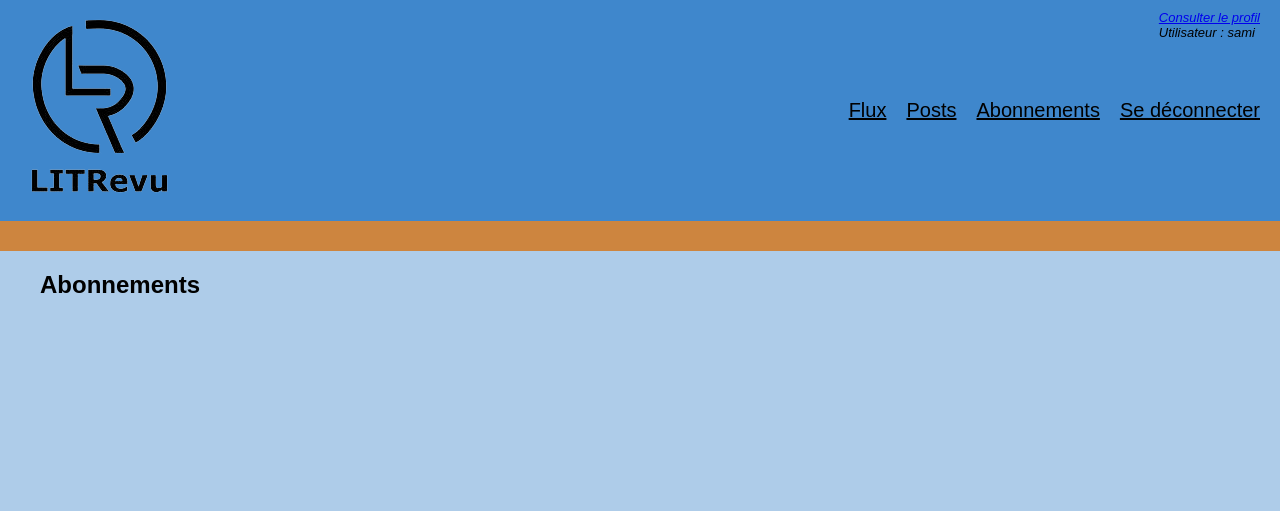
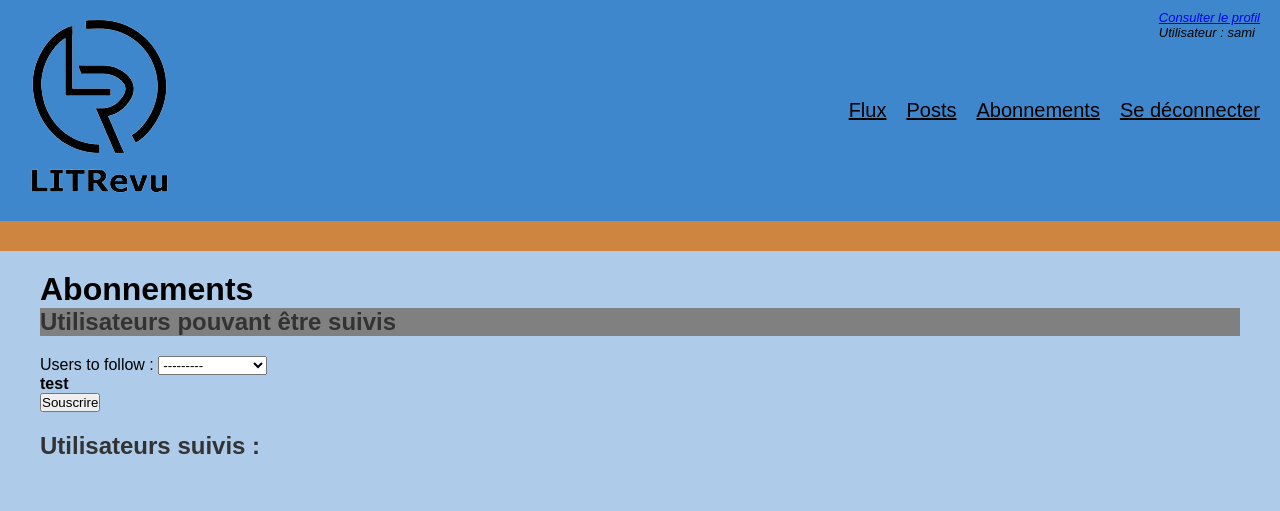
Before and after one commit to samichelly/P9__Django_web_app, a Django app: page /subscription/ in a window 1280 px wide. Shown: the top 511 px of the page. Run offline with Django 4.2, Linux system fonts and the light colour scheme; a user stored in the database is signed in; data comes from the database, SQL or seed files in the repository; both versions use the stored data as it was after the commit.

Commit message:
Ajout de la logique des souscriptions aux autres utilisateurs : possibilité de s'abonner et de se désabonner

```diff
--- a/LITReview/LITReview/urls.py
+++ b/LITReview/LITReview/urls.py
@@ -30,6 +30,13 @@
     path("logout/", views.signout, name="logout"),
     path("home/", views.home, name="home"),
     path("subscription/", views.subscription, name="subscription"),
+    path(
+        "subscription/<int:user_id>/<str:action>/",
+        views.subscription,
+        name="subscription",
+    ),
+    path('unfollow/<int:user_id_to_unfollow>/', views.unfollow_user, name='unfollow_user'),
+
     path("posts/", views.posts, name="posts"),
     path("profile/", views.profile, name="profile"),
     path("create_ticket/", views.create_ticket, name="create_ticket"),
@@ -39,9 +46,16 @@
     path("edit_review/<int:review_id>/", views.edit_review, name="edit_review"),
     path("delete_ticket/<int:post_id>/", views.delete_ticket, name="delete_ticket"),
     path("delete_review/<int:post_id>/", views.delete_review, name="delete_review"),
-    path('change_password/', auth_views.PasswordChangeView.as_view(), name='password_change'),
-    path('password_change_done/', auth_views.PasswordChangeDoneView.as_view(), name='password_change_done'),
-
+    path(
+        "change_password/",
+        auth_views.PasswordChangeView.as_view(),
+        name="password_change",
+    ),
+    path(
+        "password_change_done/",
+        auth_views.PasswordChangeDoneView.as_view(),
+        name="password_change_done",
+    ),
 ]
 
 if settings.DEBUG:
--- a/LITReview/app_books/forms.py
+++ b/LITReview/app_books/forms.py
@@ -1,7 +1,7 @@
 from django.contrib.auth.forms import UserCreationForm, AuthenticationForm
 from django.contrib.auth.models import User
 from django import forms
-from .models import Ticket, Review
+from .models import Ticket, Review, UserFollows
 
 
 class SignUpForm(UserCreationForm):
@@ -41,3 +41,25 @@
     class Meta:
         model = Review
         fields = ["headline", "rating", "body"]
+
+
+class SubscriptionForm(forms.Form):
+    users_to_follow = forms.ModelChoiceField(
+        queryset=None,
+        widget=forms.Select(attrs={"class": "form-control"}),
+    )
+    is_following = forms.BooleanField(
+        required=False,
+        initial=True,
+        widget=forms.HiddenInput(),
+    )
+
+    def __init__(self, *args, **kwargs):
+        users_to_follow = kwargs.pop("users_to_follow", None)
+        super().__init__(*args, **kwargs)
+        self.fields["users_to_follow"].queryset = users_to_follow
+
+    class Meta:
+        model = UserFollows
+        fields = ["users_to_follow"]
+        exclude = ["is_following"]
--- a/LITReview/app_books/static/styles.css
+++ b/LITReview/app_books/static/styles.css
@@ -252,3 +252,21 @@
 .default-button:hover {
     background-color: #bbb;
 }
+
+
+/* Subscription */
+/* styles.css */
+
+.users-heading {
+    font-size: 24px;
+    color: #333;
+    margin-bottom: 20px;
+    background-color: gray;
+}
+
+.followed-heading {
+    font-size: 24px;
+    color: #333;
+    margin-top: 20px;
+    margin-bottom: 20px;
+}
--- a/LITReview/app_books/templates/posts.html
+++ b/LITReview/app_books/templates/posts.html
@@ -4,7 +4,7 @@
 {% block title %}Mes Posts{% endblock %}
 
 {% block content %}
-<h2>Mes Posts</h2>
+<h1>Mes Posts</h1>
 <ul>
     {% for post in user_posts_and_reviews %}
     <li>
--- a/LITReview/app_books/templates/subscription.html
+++ b/LITReview/app_books/templates/subscription.html
@@ -1,8 +1,25 @@
 {% extends 'base.html' %}
-
-{% block title %}Mes Abonnements{% endblock %}
-
+{% load static %}
 
 {% block content %}
-<h2>Abonnements</h2>
+<h1>Abonnements</h1>
+<h2 class="users-heading">Utilisateurs pouvant être suivis</h2>
+<form method="post">
+    {% csrf_token %}
+    {{ form.as_p }}
+    <h4>test</h4>
+    <button type="submit">Souscrire</button>
+</form>
+
+<h2 class="followed-heading">Utilisateurs suivis :</h2>
+<form method="post">
+    {% csrf_token %}
+    {% for followed in request.user.following.all %}
+    <div>
+        {{ followed.followed_user.username }}
+        <a href="{% url 'unfollow_user' followed.followed_user.id %}" class="button danger-button">Se
+            désabonner</a>
+    </div>
+    {% endfor %}
+</form>
 {% endblock %}
--- a/LITReview/app_books/views.py
+++ b/LITReview/app_books/views.py
@@ -1,10 +1,11 @@
 from django.shortcuts import render, redirect, get_object_or_404
 from django.contrib.auth.decorators import login_required
+from django.contrib.auth.models import User
 from django.contrib.auth import login, authenticate, logout
 from django.db.models import Value, CharField
 from itertools import chain
 from .models import Ticket, Review, UserFollows
-from .forms import SignUpForm, SignInForm, TicketForm, ReviewForm
+from .forms import SignUpForm, SignInForm, TicketForm, ReviewForm, SubscriptionForm
 
 
 def signup(request):
@@ -215,9 +216,127 @@
     return render(request, "create_review.html", context)
 
 
+@login_required
 def profile(request):
     return render(request, "profile.html")
 
 
+"""
+@login_required
 def subscription(request):
-    return render(request, "subscription.html")
+    following_users = request.user.following.all()
+
+    if request.method == "POST":
+        form = SubscriptionForm(request.POST, following_users=following_users)
+        if form.is_valid():
+            followed_user = form.cleaned_data["users_to_follow"]
+            is_following = form.cleaned_data["is_following"]
+
+            if is_following:
+                # L'utilisateur choisit de suivre
+                UserFollows.objects.get_or_create(
+                    user=request.user, followed_user=followed_user
+                )
+            else:
+                # L'utilisateur choisit de ne pas suivre, nous le supprimons
+                UserFollows.objects.filter(
+                    user=request.user, followed_user=followed_user
+                ).delete()
+
+            return redirect("subscription")
+    else:
+        form = SubscriptionForm(following_users=following_users)
+
+    return render(request, "subscription.html", {"form": form})
+"""
+
+
+@login_required
+def subscription(request):
+    already_following = request.user.following.all().values_list(
+        "followed_user_id", flat=True
+    )
+
+    if request.method == "POST":
+        form = SubscriptionForm(
+            request.POST,
+            users_to_follow=User.objects.exclude(id=request.user.id).exclude(
+                id__in=already_following
+            ),
+        )
+        if form.is_valid():
+            followed_user = form.cleaned_data["users_to_follow"]
+            is_following = form.cleaned_data["is_following"]
+
+            if is_following:
+                # L'utilisateur choisit de suivre
+                user_follows = UserFollows(
+                    user=request.user, followed_user=followed_user
+                )
+                user_follows.save()
+            else:
+                # L'utilisateur choisit de ne pas suivre, nous le supprimons
+                UserFollows.objects.filter(
+                    user=request.user, followed_user=followed_user
+                ).delete()
+
+            return redirect("subscription")
+    else:
+        form = SubscriptionForm(
+            users_to_follow=User.objects.exclude(id=request.user.id).exclude(
+                id__in=already_following
+            )
+        )
+
+    return render(request, "subscription.html", {"form": form})
+
+
+"""
+
+@login_required
+def subscription(request):
+    # Récupérer la liste des utilisateurs déjà suivis
+    already_following = request.user.following.all().values_list(
+        "followed_user_id", flat=True
+    )
+
+    if request.method == "POST":
+        form = SubscriptionForm(request.POST, following_users=already_following)
+
+        if form.is_valid():
+            followed_user = form.cleaned_data["users_to_follow"]
+            is_following = form.cleaned_data["is_following"]
+
+            # Si l'utilisateur choisit de suivre
+            if is_following:
+                UserFollows.objects.get_or_create(
+                    user=request.user, followed_user=followed_user
+                )
+            else:
+                # Si l'utilisateur choisit de ne pas suivre, nous le supprimons
+                UserFollows.objects.filter(
+                    user=request.user, followed_user=followed_user
+                ).delete()
+
+            return redirect("subscription")
+    else:
+        form = SubscriptionForm(following_users=already_following)
+
+    return render(request, "subscription.html", {"form": form})
+"""
+
+
+@login_required
+def unfollow_user(request, user_id_to_unfollow):
+    user_to_unfollow = get_object_or_404(User, id=user_id_to_unfollow)
+
+    try:
+        user_follows = UserFollows.objects.get(
+            user=request.user, followed_user=user_to_unfollow
+        )
+        user_follows.delete()
+    except UserFollows.DoesNotExist:
+        # Gérer l'erreur si l'utilisateur n'est pas suivi
+        pass
+
+    return redirect("subscription")
```
Also changed, not shown: LITReview/app_books/models.py (+1 -10 lines), LITReview/app_books/templates/unfollow_user.html (added, +12 -0 lines), LITReview/app_books/migrations/0006_userfollows_is_following_alter_review_rating.py (added), LITReview/db.sqlite3.
